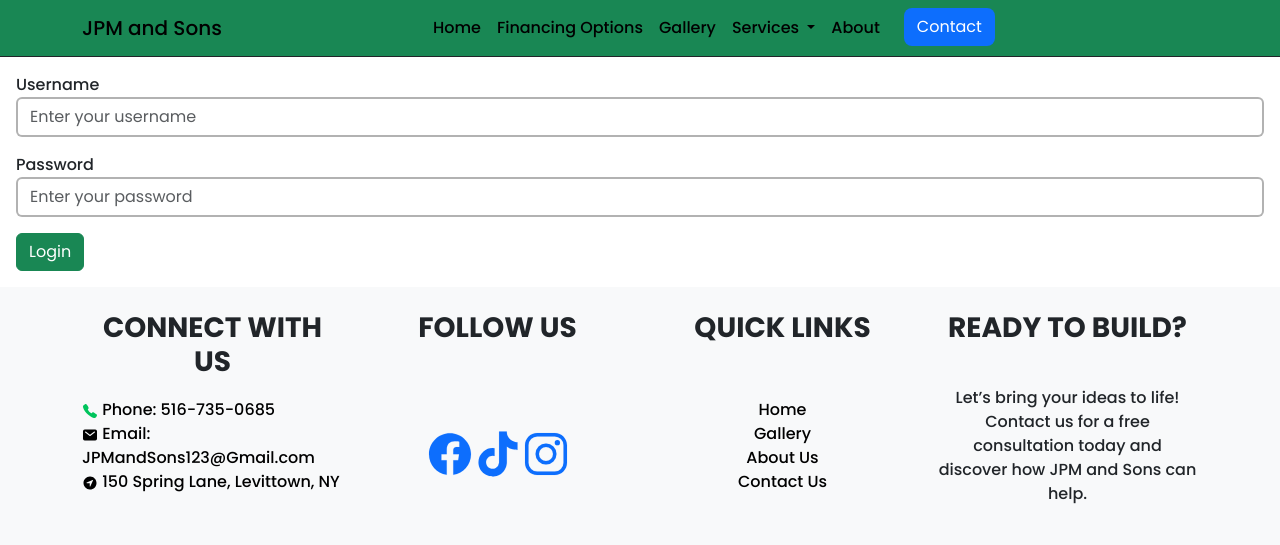
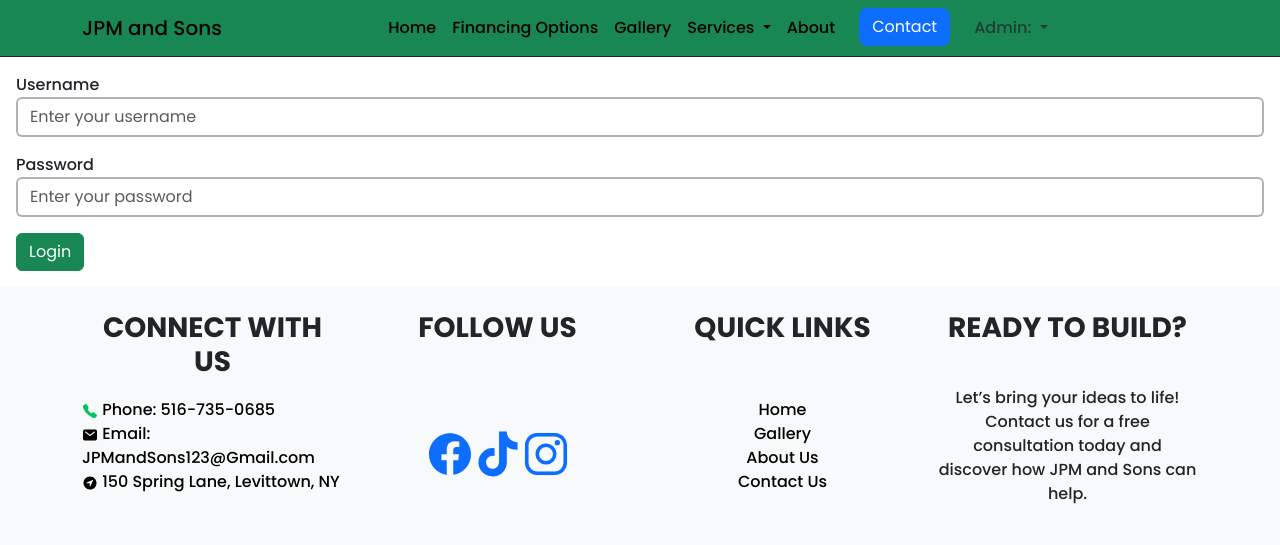
Before and after one commit to TonyRodriguez24/jpm-public, a Flask app: page /admin in a window 1280 px wide. Shown: the top 545 px of the page. Run offline with Flask 3, Linux system fonts and the light colour scheme; the visitor is signed in with stand-in values (Sample User, id 1); some web fonts are replaced.

Commit message:
fixed navbar

```diff
--- a/app.py
+++ b/app.py
@@ -35,9 +35,40 @@ assets.register('js_all', js)
 
 connect_db(app)
 
-@app.context_processor #makes info global across all pages
-def inject_services():
-    return dict(services=services, page_information = page_information)
+# Initialize Flask-Login
+login_manager = LoginManager()
+login_manager.init_app(app)
+login_manager.login_view = 'admin'  # type: ignore # Redirect to 'admin' login route for unauthenticated users
+login_manager.login_message = 'Please log in as an admin to access this page.'
+login_manager.login_message_category = 'danger'
+
+@login_manager.user_loader
+def load_user(admin_id):
+    return Admin.query.get(int(admin_id))
+
+from flask_login import login_user, login_required, logout_user, current_user
+
+
+@app.context_processor
+def inject_globals():
+    from flask import has_request_context
+    # Safely get `current_user` only if there's a valid request
+
+    # Debug to see what's happening in the logs
+
+    return {
+        'services': services,
+        'page_information': page_information,
+        'current_user': current_user
+    }
+
+@app.route('/debug_user')
+def debug_user():
+    if current_user.is_authenticated:
+        return f"Current User: {current_user.username}, Admin: {current_user.is_admin}"
+    else:
+        return "No user logged in."
+
 
 @app.route('/', methods=['GET', 'POST'])
 def home():
@@ -125,18 +156,7 @@ def gallery():
 
 
 
-# Initialize Flask-Login
-login_manager = LoginManager()
-login_manager.init_app(app)
-login_manager.login_view = 'admin'  # type: ignore # Redirect to 'admin' login route for unauthenticated users
-login_manager.login_message = 'Please log in as an admin to access this page.'
-login_manager.login_message_category = 'danger'
 
-@login_manager.user_loader
-def load_user(admin_id):
-    return Admin.query.get(int(admin_id))
-
-from flask_login import login_user, login_required, logout_user, current_user
 
 ### beginning admin routes ###
 @app.route('/admin', methods = ['GET', 'POST'])
@@ -150,6 +170,7 @@ def admin():
         admin = Admin.authenticate_admin(username = username, password = password)
 
         if admin:
+            session['is_admin'] = True
             login_user(admin)
             flash('You are successfully logged in', 'success')
             return redirect(url_for('admin_dashboard'))
@@ -320,6 +341,7 @@ def delete_project(id):
 @app.route('/logout', methods = ['GET', 'POST'])
 @login_required
 def logout():
+    session.pop('is_admin', None)
     logout_user()
     flash('You have been logged out.', 'success')
     return redirect(url_for('admin'))
@@ -379,4 +401,4 @@ Sitemap: https://jpmandsons.com/sitemap.xml
 @app.errorhandler(404)
 def page_not_found(e):
     # Render the 404 template with a 404 status code
-    return render_template('404.jinja'), 404
+    return render_template('404.jinja', current_user=current_user), 404
--- a/models.py
+++ b/models.py
@@ -25,7 +25,7 @@ class Admin(UserMixin, db.Model):
     id = db.Column(db.Integer, primary_key = True, autoincrement = True)
     username = db.Column(db.String(50), unique = True, nullable = False)
     password = db.Column(db.String(300), nullable = False)
-    is_admin = db.Column(db.Boolean, nullable = False, default = False) #True if admin
+    is_admin = db.Column(db.Boolean, nullable = False, default = True) #True if admin
 
     @classmethod
     def create_admin(cls, username, password):
--- a/templates/admin/login.jinja
+++ b/templates/admin/login.jinja
@@ -1,8 +1,6 @@
 {% extends 'base.jinja' %}
 
 {% block content %}
-    {% from "macros.jinja" import render_flashes %}
-    {{ render_flashes() }}
     <form action="{{ url_for(active_page) }}" class="m-3" method="post">
         {{ form.hidden_tag() }}
         {% for field in form if field.widget.input_type != 'hidden' %}
--- a/templates/macros.jinja
+++ b/templates/macros.jinja
@@ -1,9 +1,7 @@
 {% macro navbar(active_page) %}
 <div class="d-flex">
     <nav class="navbar navbar-expand-lg bg-success border-bottom border-dark w-100">
-            <div
-                class="container{% if 'admin-username' in session %}-fluid{% endif %}"
-            >
+        <div class="container">
             <!-- Brand -->
             <a class="navbar-brand" href="{{ url_for('home') }}">
                 JPM and Sons
@@ -23,21 +21,16 @@
             </button>
 
             <!-- Navbar Links -->
-                <div
-                    class="collapse navbar-collapse"
-                    id="navbarSupportedContent"
-                >
-                    <ul
-                        class="navbar-nav w-100 d-flex justify-content-end justify-content-lg-center"
-                    >
+            <div class="collapse navbar-collapse" id="navbarSupportedContent">
+                <ul class="navbar-nav w-100 d-flex justify-content-end justify-content-lg-center">
                     <!-- Home Link -->
                     <li class="nav-item">
                         <a
                             class="nav-link {% if active_page == 'home' %}active{% endif %}"
-                                aria-current="page"
                             href="{{ url_for('home') }}"
-                                >Home</a
                         >
+                            Home
+                        </a>
                     </li>
 
                     <!-- Financing Link -->
@@ -45,8 +38,9 @@
                         <a
                             class="nav-link {% if active_page == 'financing' %}active{% endif %}"
                             href="{{ url_for('financing') }}"
-                                >Financing Options</a
                         >
+                            Financing Options
+                        </a>
                     </li>
 
                     <!-- Gallery Link -->
@@ -54,8 +48,9 @@
                         <a
                             class="nav-link {% if active_page == 'gallery' %}active{% endif %}"
                             href="{{ url_for('gallery') }}"
-                                >Gallery</a
                         >
+                            Gallery
+                        </a>
                     </li>
 
                     <!-- Services Dropdown -->
@@ -70,63 +65,26 @@
                             Services
                         </a>
                         <ul class="dropdown-menu">
-                                <li>
-                                    <a
-                                        class="dropdown-item"
-                                        href="{{ url_for('asphalt') }}"
-                                        >Asphalt</a
-                                    >
-                                </li>
-                                <li>
-                                    <a
-                                        class="dropdown-item"
-                                        href="{{ url_for('concrete') }}"
-                                        >Concrete</a
-                                    >
-                                </li>
-                                <li>
-                                    <a
-                                        class="dropdown-item"
-                                        href="{{ url_for('home_improvement') }}"
-                                        >Home Improvement</a
-                                    >
-                                </li>
-                                <li>
-                                    <a
-                                        class="dropdown-item"
-                                        href="{{ url_for('masonry') }}"
-                                        >Masonry</a
-                                    >
-                                </li>
-                                <li>
-                                    <a
-                                        class="dropdown-item"
-                                        href="{{ url_for('paver_sealing') }}"
-                                        >Paver Sealing</a
-                                    >
-                                </li>
-                                <li>
-                                    <a
-                                        class="dropdown-item"
-                                        href="{{ url_for('pressure_washing') }}"
-                                        >Pressure Washing</a
-                                    >
-                                </li>
+                            <li><a class="dropdown-item" href="{{ url_for('asphalt') }}">Asphalt</a></li>
+                            <li><a class="dropdown-item" href="{{ url_for('concrete') }}">Concrete</a></li>
+                            <li><a class="dropdown-item" href="{{ url_for('home_improvement') }}">Home Improvement</a></li>
+                            <li><a class="dropdown-item" href="{{ url_for('masonry') }}">Masonry</a></li>
+                            <li><a class="dropdown-item" href="{{ url_for('paver_sealing') }}">Paver Sealing</a></li>
+                            <li><a class="dropdown-item" href="{{ url_for('pressure_washing') }}">Pressure Washing</a></li>
                         </ul>
                     </li>
-
-                        <!-- Contact Link -->
-
 
                     <!-- About Link -->
                     <li class="nav-item">
                         <a
                             class="nav-link {% if active_page == 'about_us' %}active{% endif %}"
                             href="{{ url_for('about_us') }}"
-                                >About</a
                         >
+                            About
+                        </a>
                     </li>
 
+                    <!-- Contact Link -->
                     <li class="nav-item">
                         <a
                             class="btn bg-primary text-white contact-btn mx-3 {% if active_page == 'contact_us' %}active{% endif %}"
@@ -136,41 +94,46 @@
                         </a>
                     </li>
 
-
-
-
-
-
-
-                        <!-- Admin Links (if logged in) -->
-                        {% if 'admin-username' in session %}
-                            <li class="nav-item">
-                                <span class="nav-link fw-semibold text-dark">
-                                    Logged in as: {{ session['admin-username'] }}
-                                </span>
+                    <!-- Admin Links -->
+                    {% if 'is_admin' in session%}
+                        <!-- Admin Dropdown -->
+                        <li class="nav-item dropdown">
+                            <a
+                                class="nav-link dropdown-toggle text-muted small"
+                                href="#"
+                                id="adminDropdown"
+                                role="button"
+                                data-bs-toggle="dropdown"
+                                aria-expanded="false"
+                            >
+                                Admin:
+                            </a>
+                            <ul class="dropdown-menu dropdown-menu-end" aria-labelledby="adminDropdown">
+                                <li>
+                                    <a class="dropdown-item text-muted small" href="{{ url_for('admin_dashboard') }}">
+                                        Dashboard
+                                    </a>
                                 </li>
-                            <li class="nav-item">
-                                <a
-                                    class="nav-link fw-semibold text-dark"
-                                    href="{{ url_for('logout') }}"
-                                >
+                                <li>
+                                    <a class="dropdown-item text-muted small" href="{{ url_for('admin_set_password') }}">
+                                        Change Password
+                                    </a>
+                                </li>
+                                <li>
+                                    <a class="dropdown-item text-muted small" href="{{ url_for('logout') }}">
                                         Logout
                                     </a>
                                 </li>
-                            <li class="nav-item">
+                            </ul>
+                        </li>
+                    {% else %}
+                        <!-- Admin Login for Non-Logged-In Users -->
+                        <li class="nav-item ms-auto">
                             <a
-                                    class="nav-link fw-semibold text-dark"
-                                    href="{{ url_for('admin_dashboard') }}"
+                                class="nav-link text-muted small"
+                                href="{{ url_for('admin') }}"
                             >
-                                    Dashboard
-                                </a>
-                            </li>
-                            <li class="nav-item">
-                                <a
-                                    class="nav-link fw-semibold text-white"
-                                    href="{{ url_for('admin_set_password') }}"
-                                >
-                                    Change Password
+                                Admin Login
                             </a>
                         </li>
                     {% endif %}
@@ -180,6 +143,7 @@
     </nav>
 </div>
 {% endmacro %}
+
 
 
 {% macro render_flashes() %}
```
Also changed, not shown: templates/admin/set_password.jinja (+2 -6 lines). Lines whose indentation alone changed are shown as unchanged.
